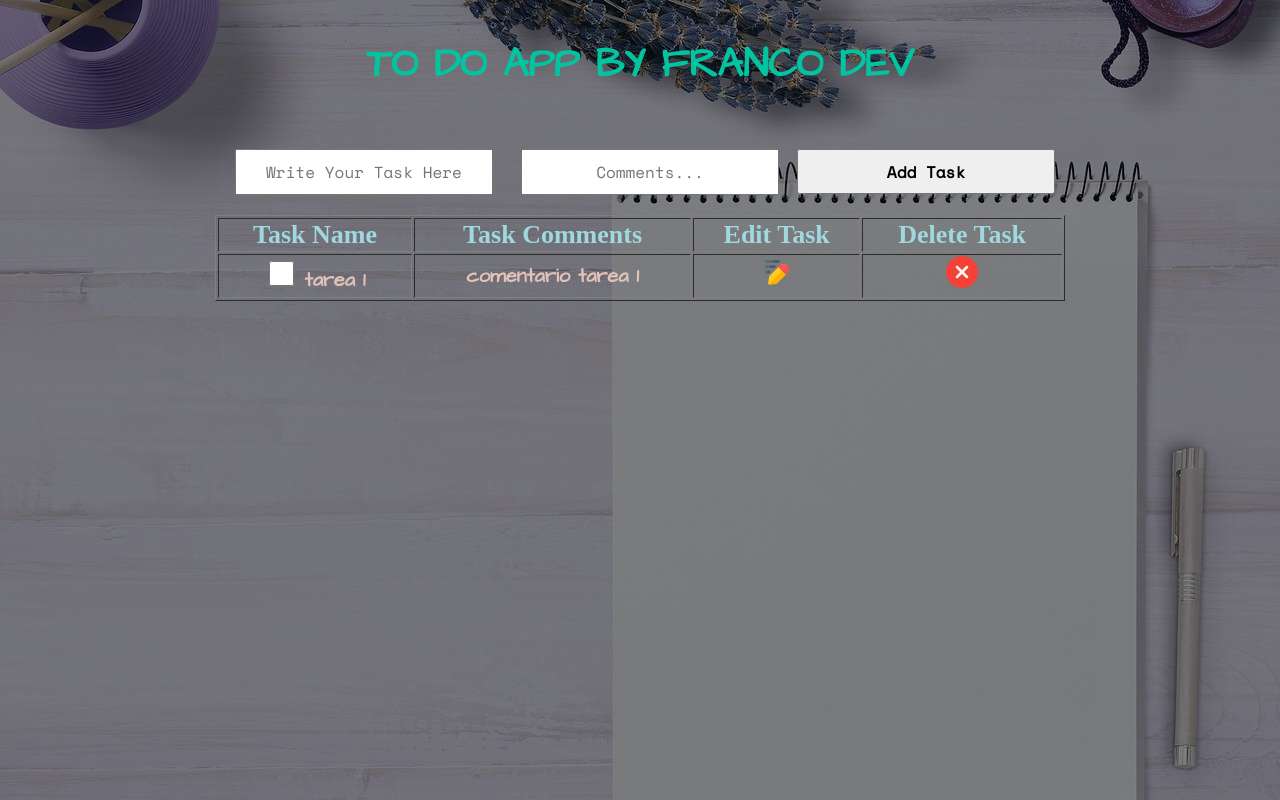
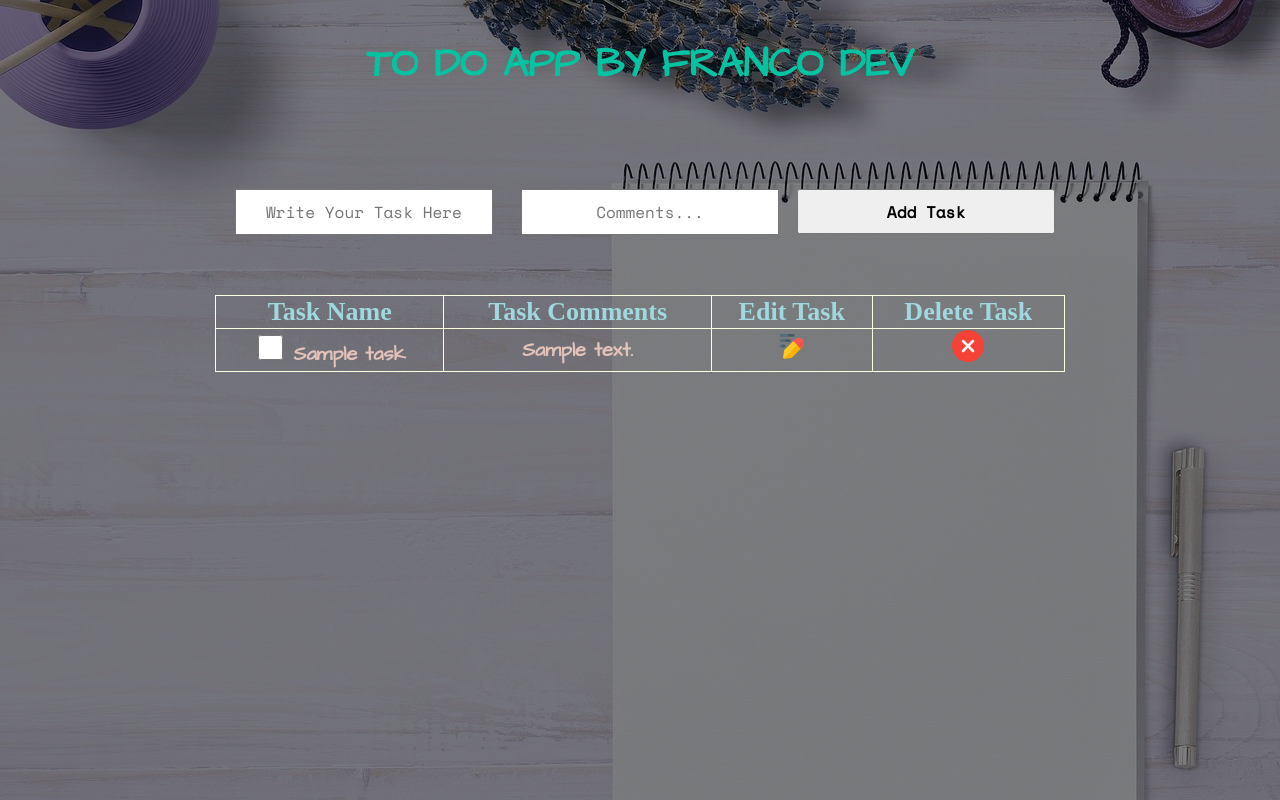
Before and after one commit to frakopy/TodoFlaskWebApp, a Flask app: page / in a window 1280 px wide. Run offline with Flask 2, Linux system fonts and the light colour scheme; tables that the repository leaves empty or names only in its code hold one stand-in row (values such as "Sample post"); data that the repository does not hold is empty; some libraries are stand-ins or nearby versions.

Commit message:
styling the table

```diff
--- a/db.py
+++ b/db.py
@@ -4,7 +4,7 @@ class database():
     def get_tasks(self, mysql):
         try:
             cursor =  mysql.connection.cursor()
-            cursor.execute("SELECT task_name, task_comment FROM tasks")
+            cursor.execute("SELECT * FROM tasks")
             data =  cursor.fetchall()
             cursor.close()
             return data
--- a/main.py
+++ b/main.py
@@ -23,8 +23,7 @@ db = database()
 @app.route('/')
 def index():
     tasks_data  = db.get_tasks(mysql)
-    # return render_template('index.html', tasksData = tasks_data)
-    return render_template('index.html')
+    return render_template('index.html', tasksData = tasks_data)
 
 
 @app.route('/data_tasks')
--- a/static/css/styles.css
+++ b/static/css/styles.css
@@ -25,10 +25,10 @@ body{
                         'form form form form'
                         'tasks tasks tasks tasks';
     justify-content: center;
-    align-items: baseline;
+    gap: 40px;
 }
 
-.grid-container > .header, .form, .task-container{
+.grid-container > .header, .form{
     padding: 10px;
     font-family: 'Architects Daughter', cursive;
     font-size: 20px;
@@ -40,14 +40,17 @@ body{
 table {
     text-align: center;
     width: 100%;
+    border-collapse: collapse;
+    border-color: #FBFFE2;
 }
+
 
 table > thead {
     font-size: 26px;
     color: #9FD8DF;
 }
 
-table > tbody > tr {
+table > tbody > tr > td{
     font-family: 'Architects Daughter', cursive;
     font-size: 20px;
     font-weight: bold;
--- a/tempCodeRunnerFile.py
+++ b/tempCodeRunnerFile.py
@@ -1 +1 @@
-flask_mysqldb
+tasksData
--- a/templates/index.html
+++ b/templates/index.html
@@ -31,55 +31,26 @@
                     <th>Delete Task</th>
                 </thead>
                 <tbody>
+                    {%for task in tasksData%}
                         <tr>
                             <td>
-                            <input type="checkbox" name="task-1" value="pending">
-                            <label for="task-1">tarea 1</label>
+                                <input class="task-name" type="checkbox" name="task-{{task.id_task}}" >
+                                <label class="task-name" for="task-{{task.id_task}}" data-task-id="{{task.id_task}}">{{task.task_name}}</label>
                             </td>
                             <td>
-                            <label>comentario tarea 1</label>
+                                <label data-task-id="{{task.id_task}}">{{task.task_comment}}</label>
                             </td>
                             <td>
-                            <img src="{{url_for('static', filename='img/edit.png')}}" alt="edit-image">
+                                <img src="{{url_for('static', filename='img/edit.png')}}" alt="edit-image" data-task-id="{{task.id_task}}">
                             </td>
                             <td>
-                            <img src="{{url_for('static', filename='img/delete.png')}}" alt="delete-image">
+                                <img src="{{url_for('static', filename='img/delete.png')}}" alt="delete-image" data-task-id="{{task.id_task}}">
                             </td>
                         </tr>
+                    {%endfor%}
                 </tbody>
             </table>
         </div>
-        <!-- <div class="task-container">
-
-            <input type="checkbox" name="task-1" value="pending">
-            <label for="task-1">tarea 1</label>
-
-            <input type="checkbox" name="task-2" value="pending">
-            <label for="task-2">tarea 2</label>
-
-            <input type="checkbox" name="task-3" value="pending">
-            <label for="task-3">tarea 3</label>
-
-        </div>
-
-        <div class="comments">
-            <label>comentario tarea 1</label>
-            <label>comentario tarea 3</label>
-            <label>comentario tarea 3</label>
-        </div>
-
-        <div class="img-edit">
-            <img src="{{url_for('static', filename='img/edit.png')}}" alt="edit-image">
-            <img src="{{url_for('static', filename='img/edit.png')}}" alt="edit-image">
-            <img src="{{url_for('static', filename='img/edit.png')}}" alt="edit-image">
-        </div>
-
-        <div class="img-delete">
-            <img src="{{url_for('static', filename='img/delete.png')}}" alt="delete-image">
-            <img src="{{url_for('static', filename='img/delete.png')}}" alt="delete-image">
-            <img src="{{url_for('static', filename='img/delete.png')}}" alt="delete-image">
-        </div> -->
-
     </div>
 </body>
 </html>
```
Lines whose indentation alone changed are shown as unchanged.
